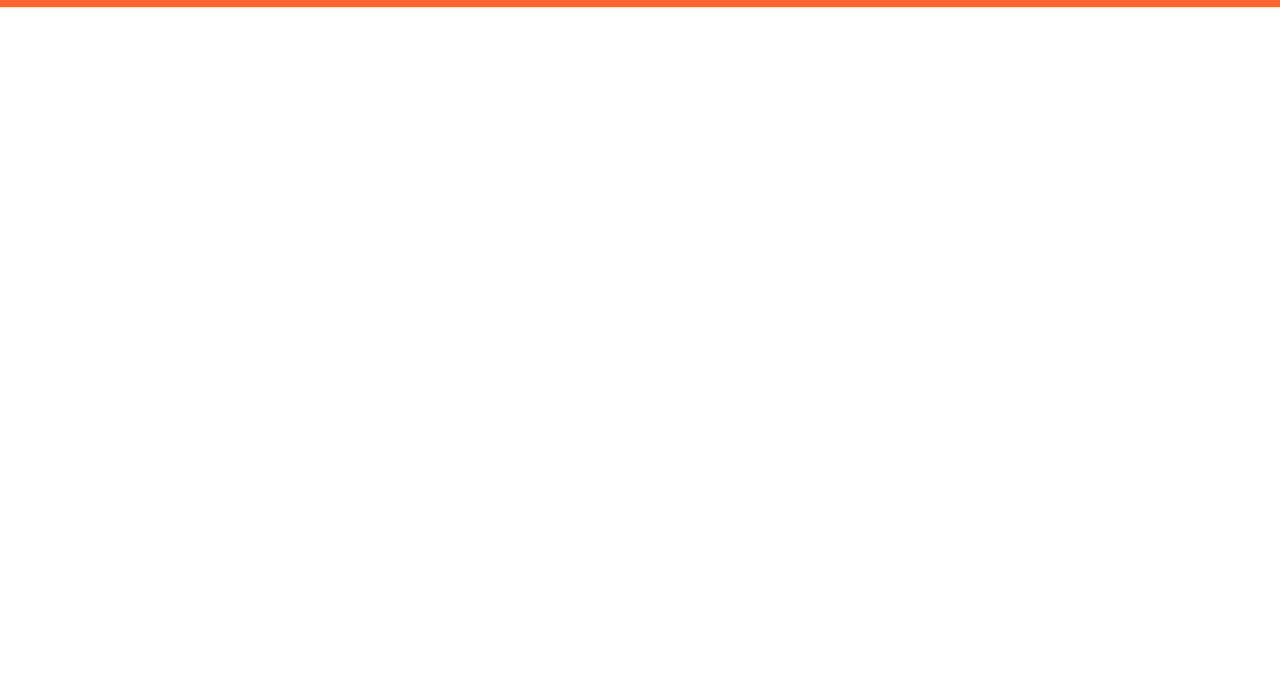
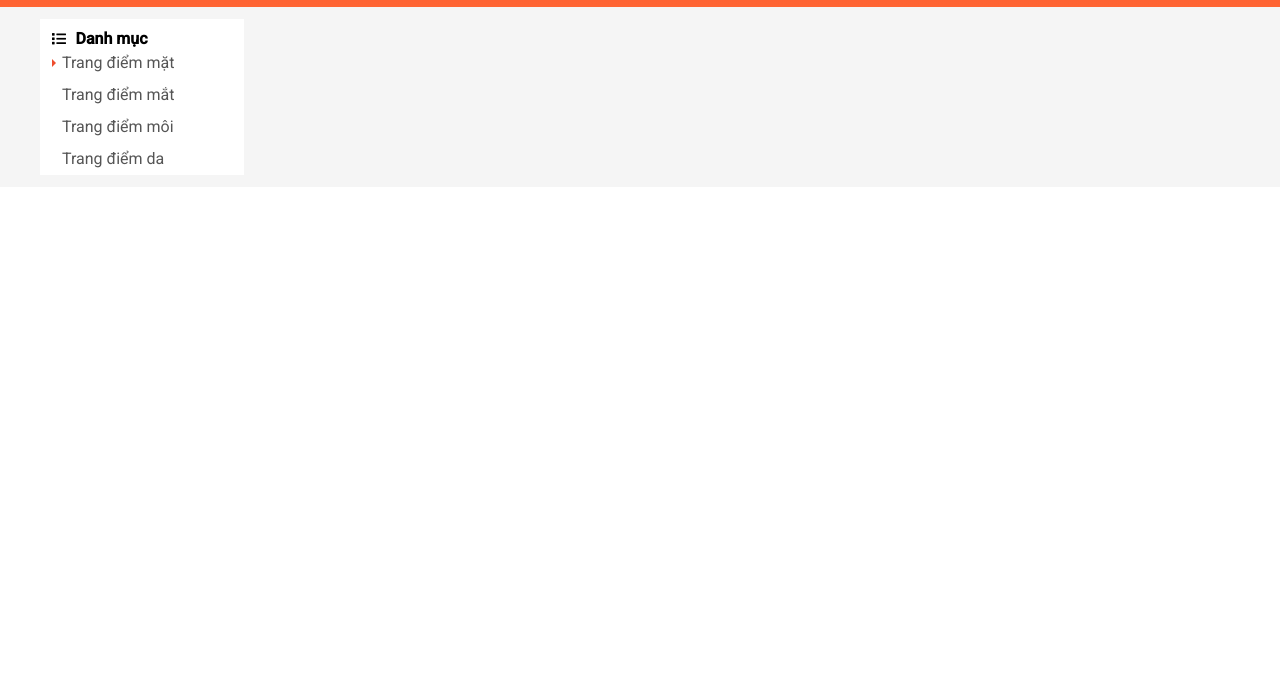
Before and after one commit to Phi-NB/shopee-phinb, a plain HTML site: page index.html in a window 1280 px wide. Shown: the part 113-800 px from the top of the page. Drawn offline with nearby package versions, Linux system fonts and the light colour scheme.

Commit message:
them phan category

```diff
--- a/assets/scss/app.scss
+++ b/assets/scss/app.scss
@@ -1,6 +1,6 @@
-// *{
-//     box-sizing: inherit;
-// }
+*{
+    box-sizing: inherit;
+}
 html{
     font-size: 16px;
     line-height: 16px;
@@ -17,9 +17,22 @@ html{
     width: 100%;
 }
 
-.row{
+.grid__row{
     display: flex;
     flex-wrap: wrap;
+    margin-left: -12px;
+    margin-right: -12px;
+}
+
+.grid__column-2{
+    padding-left: 12px;
+    padding-right: 12px;
+    width: 16.6667%;
+}
+.grid__column-10{
+    padding-left: 12px;
+    padding-right: 12px;
+    width: 83.3333%;
 }
 
 .btn{
@@ -448,6 +461,62 @@ html{
             }
        }
    }
+   .container{
+       background-color: #f5f5f5;
+       .grid{
+           .grid__row{
+               .grid__column-2{
+                   margin: 12px;
+                   padding-top: 12px;
+                   background-color: #fff;
+                   .category-heading{
+                       margin: 0;
+                       font-size: 14px;
+                       span{
+                           margin-left: 6px;
+                           font-size: 16px;
+                       }
+                   }
+                   .category-list{
+                       padding-left: 0;
+                       margin: 0;
+                       list-style: none;
+                       .category-item{
+                           &:hover .category-item-link{
+                               color: #ee4d2d;
+                               right: -4px;
+                           }
+                          .category-item-link{
+                            position: relative;
+                            right: 0;
+                            transition: right linear 0.1s;
+                              text-decoration: none;
+                              padding: 8px 0;
+                              display: block;
+                              margin-left: 10px;
+                              color:#555;
+                          }
+                          .category-item-link-active{
+                            &::before{
+                                position: absolute;
+                                left: -10px;
+                                top: 50%;
+                                transform: translateY(calc(-50% - 0px));
+                                content: "";
+                                display: block;
+                                border: 4px solid;
+                                border-color: transparent transparent transparent #ee4d2d;
+                            }
+                          }
+                       }
+                   }
+               }
+               .grid__column-10{
+
+               }
+           }
+       }
+   }
    .modal{
        position: fixed;
        display: flex;
--- a/index.html
+++ b/index.html
@@ -175,7 +175,35 @@
         </header>
 
         <div class="container">
+            <div class="grid">
+                <div class="grid__row">
+                    <div class="grid__column-2">
+                        <div class="category">
+                            <h3 class="category-heading">
+                                <i class="fas fa-list"></i>
+                                <span>Danh mục</span>
+                            </h3>
+                            <ul class="category-list">
+                                <li class="category-item">
+                                    <a href="" class="category-item-link category-item-link-active">Trang điểm mặt</a>
+                                </li>
+                                <li class="category-item">
+                                    <a href="" class="category-item-link">Trang điểm mắt</a>
+                                </li>
+                                <li class="category-item">
+                                    <a href="" class="category-item-link">Trang điểm môi</a>
+                                </li>
+                                <li class="category-item">
+                                    <a href="" class="category-item-link">Trang điểm da</a>
+                                </li>
+                            </ul>
+                        </div>
+                    </div>
+                    <div class="grid__column-10">
 
+                    </div>
+                </div>
+            </div>
         </div>
 
         <footer class="footer">
```
Also changed, not shown: assets/css/app.css.
